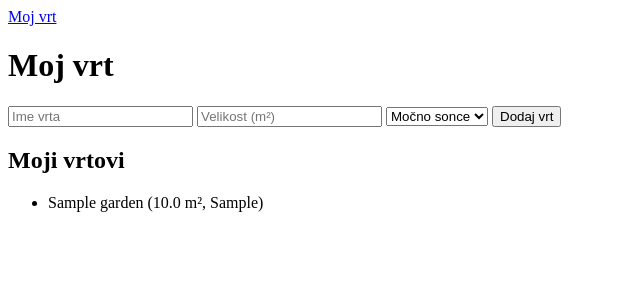
After one commit to Miha-Gov/MojVrt, a Flask app: page /garden in a window 1280 px wide. The commit adds this page. Shown: the top 300 px of the page, without its empty margins (0-640 px from the left). Run offline with Flask 3, Linux system fonts and the light colour scheme; a user stored in the database is signed in; tables that the repository leaves empty hold one stand-in row (values such as "Sample post").

Commit message:
Doal model Garden, pot /garden za dodajanje vrtov in prikaz seznama vrtov. Po prijavi lahko ustvarimo nove vrtove

```diff
--- a/app.py
+++ b/app.py
@@ -1,5 +1,5 @@
 from flask import Flask, render_template, request, redirect, url_for, flash
-from flask_login import LoginManager, login_user, current_user
+from flask_login import LoginManager, login_user, login_required, current_user
 from database import db
 import bcrypt
 
@@ -10,7 +10,7 @@ db.init_app(app)
 login_manager = LoginManager(app)
 login_manager.login_view = 'login'
 
-from models import User
+from models import User, Garden
 
 with app.app_context():
     db.create_all()
@@ -31,7 +31,7 @@ def login():
         user = User.query.filter_by(email=email).first()
         if user and bcrypt.checkpw(password, user.password):
             login_user(user)
-            return redirect(url_for('home'))
+            return redirect(url_for('garden'))
         flash('Napačen email ali geslo.')
     return render_template('login.html')
 
@@ -50,5 +50,21 @@ def register():
             return redirect(url_for('login'))
     return render_template('register.html')
 
+@app.route('/garden', methods=['GET', 'POST'])
+@login_required
+def garden():
+    if request.method == 'POST':
+        name = request.form['name']
+        size = float(request.form['size'])
+        sunlight = request.form['sunlight']
+        if name and size > 0:
+            new_garden = Garden(name=name, size=size, sunlight=sunlight, user_id=current_user.id)
+            db.session.add(new_garden)
+            db.session.commit()
+            return redirect(url_for('garden'))
+        flash('Neveljavni podatki.')
+    gardens = Garden.query.filter_by(user_id=current_user.id).all()
+    return render_template('garden.html', gardens=gardens)
+
 if __name__ == '__main__':
     app.run(debug=True)
--- a/templates/base.html
+++ b/templates/base.html
@@ -6,7 +6,7 @@
 <body>
     <nav>
         {% if current_user.is_authenticated %}
-            <a href="{{ url_for('home') }}">Domov</a>
+            <a href="{{ url_for('garden') }}">Moj vrt</a>
         {% else %}
             <a href="{{ url_for('login') }}">Prijava</a>
             <a href="{{ url_for('register') }}">Registracija</a>
--- /dev/null
+++ b/templates/garden.html
@@ -0,0 +1,19 @@
+{% extends "base.html" %}
+{% block content %}
+    <h1>Moj vrt</h1>
+    <form method="POST">
+        <input type="text" name="name" placeholder="Ime vrta" required>
+        <input type="number" name="size" placeholder="Velikost (m²)" step="0.1" required>
+        <select name="sunlight" required>
+            <option value="močno sonce">Močno sonce</option>
+            <option value="delna senca">Delna senca</option>
+        </select>
+        <button type="submit">Dodaj vrt</button>
+    </form>
+    <h2>Moji vrtovi</h2>
+    <ul>
+        {% for garden in gardens %}
+            <li>{{ garden.name }} ({{ garden.size }} m², {{ garden.sunlight }})</li>
+        {% endfor %}
+    </ul>
+{% endblock %}
```
Also changed, not shown: models.py (+8 -0 lines).
